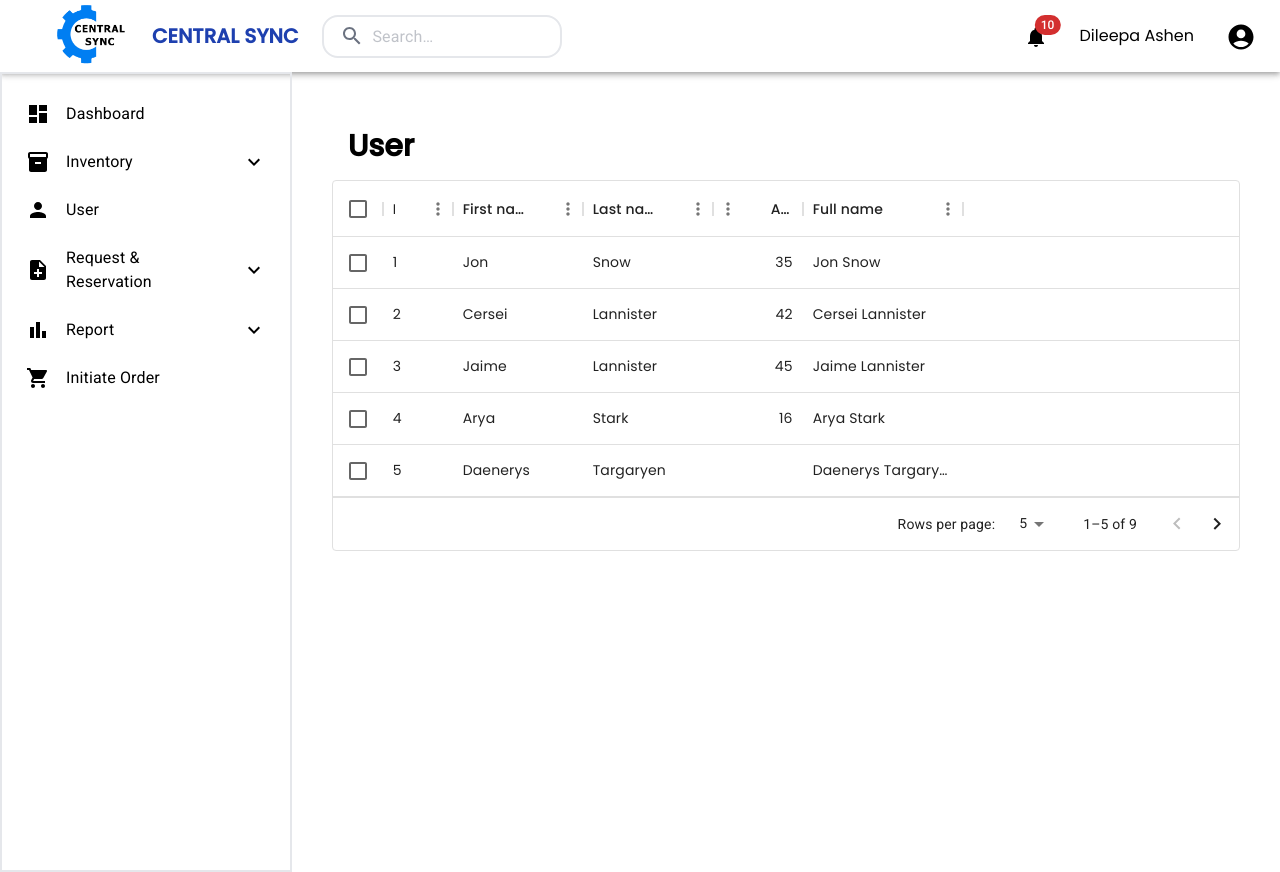
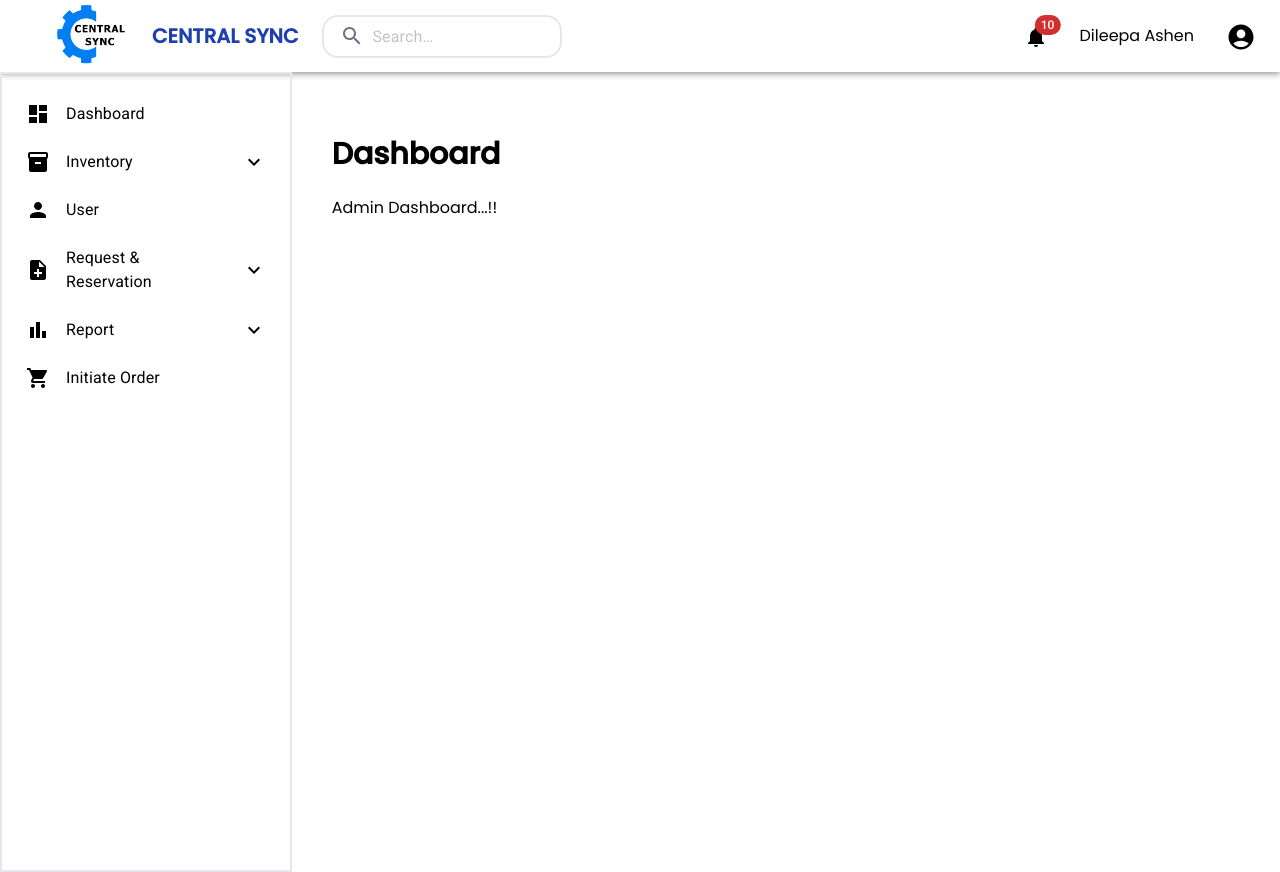
Before and after one commit to DileepaAshen2000/centralSyncFrontend, a React (Create React App) app: page / in a window 1280 px wide. Built offline with nearby package versions, Linux system fonts and the light colour scheme.

Commit message:
Add fetching adjustment part
Add adjustment getAll method

```diff
--- a/package.json
+++ b/package.json
@@ -11,6 +11,7 @@
     "@testing-library/jest-dom": "^5.17.0",
     "@testing-library/react": "^13.4.0",
     "@testing-library/user-event": "^13.5.0",
+    "axios": "^1.6.7",
     "react": "^18.2.0",
     "react-dom": "^18.2.0",
     "react-router-dom": "^6.21.3",
--- a/src/App.js
+++ b/src/App.js
@@ -1,11 +1,11 @@
 import React from "react";
-import Sample from "./pages/Sample";
+import Home from "./pages/Home"
 
 
 function App() {
   return (
     <div>
-      <Sample></Sample>
+      <Home/>
     </div>
   );
 }
--- a/src/components/SideBar.jsx
+++ b/src/components/SideBar.jsx
@@ -12,6 +12,7 @@ import BarChartIcon from '@mui/icons-material/BarChart';
 import ShoppingCartIcon from '@mui/icons-material/ShoppingCart';
 import AccountCircleIcon from '@mui/icons-material/AccountCircle';
 import React, { useState } from 'react';
+
 
 // React component for the SideBar
 const SideBar = () => {
@@ -31,15 +32,16 @@ const SideBar = () => {
     setOpenReport(!openReport);
   };
 
-
   return (
 
       <List className='mx-2 mt-2'>
-        {/* Main sections */}
+        {/* Dashboard sections */}
+        <a href='/'>
           <ListItem button className='rounded-lg hover:bg-blue-100 focus:bg-blue-400' >
             <DashboardIcon></DashboardIcon>
             <ListItemText primary="Dashboard" className='pl-4 pr-4' />
           </ListItem>
+        </a>
 
         {/* Inventory */}
         <ListItem button onClick={handleInventoryClick} className='rounded-lg hover:bg-blue-100 focus:bg-blue-400'>
@@ -52,9 +54,11 @@ const SideBar = () => {
             <ListItem button  className='pl-8 rounded-lg'>
               <ListItemText primary="Item" />
             </ListItem>
+            <a href='/adjustment'>
               <ListItem button  className='pl-8 rounded-lg'>
                 <ListItemText primary="Adjustment" />
               </ListItem>
+            </a>
             <ListItem button  className='pl-8 rounded-lg'>
               <ListItemText primary="Stock In" />
             </ListItem>
--- a/src/components/Table.jsx
+++ b/src/components/Table.jsx
@@ -1,43 +1,47 @@
 import * as React from 'react';
 import { DataGrid } from '@mui/x-data-grid';
+import axios from 'axios';
+import { useEffect, useState } from 'react'
 
 const columns = [
-  { field: 'id', headerName: 'ID', width: 70 },
-  { field: 'firstName', headerName: 'First name', width: 130 },
-  { field: 'lastName', headerName: 'Last name', width: 130 },
-  {
-    field: 'age',
-    headerName: 'Age',
-    type: 'number',
-    width: 90,
-  },
-  {
-    field: 'fullName',
-    headerName: 'Full name',
-    description: 'This column has a value getter and is not sortable.',
-    sortable: false,
-    width: 160,
-    valueGetter: (params) =>
-      `${params.row.firstName || ''} ${params.row.lastName || ''}`,
-  },
+  { field: 'id', headerName: 'Adjustment ID', width: 150 },
+  { field: 'reason', headerName: 'Reason', width: 180 },
+  { field: 'description', headerName: 'Description', width: 300 },
+  { field: 'adjusted_Qty', headerName: 'Adjusted_Qty', width: 150 },
+  { field: 'date', headerName: 'Date', width: 150 },
+  { field: 'adjustment_Status', headerName: 'Adjustment_Status', width: 200 },
 ];
 
-const rows = [
-  { id: 1, lastName: 'Snow', firstName: 'Jon', age: 35 },
-  { id: 2, lastName: 'Lannister', firstName: 'Cersei', age: 42 },
-  { id: 3, lastName: 'Lannister', firstName: 'Jaime', age: 45 },
-  { id: 4, lastName: 'Stark', firstName: 'Arya', age: 16 },
-  { id: 5, lastName: 'Targaryen', firstName: 'Daenerys', age: null },
-  { id: 6, lastName: 'Melisandre', firstName: null, age: 150 },
-  { id: 7, lastName: 'Clifford', firstName: 'Ferrara', age: 44 },
-  { id: 8, lastName: 'Frances', firstName: 'Rossini', age: 36 },
-  { id: 9, lastName: 'Roxie', firstName: 'Harvey', age: 65 },
-];
+
 
 export default function Table() {
+const [rows, setData] = useState([])
+useEffect(() => {
+  axios.get('http://localhost:8080/adjustment/getAll')
+    .then((response) => {
+
+    const data = response.data.map((adj) => ({
+
+      id: adj.adjId,
+      reason: adj.reason,
+      description: adj.description,
+      adjusted_Qty: adj.newQuantity,
+      date: adj.date,
+      adjustment_Status: adj.status,
+
+    }));
+    setData(data);
+    })
+    .catch((error) => {
+      console.log(error);
+    });
+}, [])
+
   return (
     <div>
+
       <DataGrid
+      className='shadow-lg'
         rows={rows}
         columns={columns}
         initialState={{
@@ -49,5 +53,6 @@ export default function Table() {
         checkboxSelection
       />
     </div>
+
   );
 }
--- /dev/null
+++ b/src/pages/Adjustment/Adjustment.jsx
@@ -0,0 +1,17 @@
+import React from 'react'
+import Table from '../../components/Table'
+import { Box } from '@mui/material'
+
+const Adjustment = () => {
+  return (
+    <Box>
+        <Box className="pb-4">
+            <h1 className="pt-6 pb-3 text-3xl font-bold ">Adjustment</h1>
+            <p>Here are all adjustments. !!</p>
+        </Box>
+        <Table/>
+    </Box>
+  )
+}
+
+export default Adjustment
--- /dev/null
+++ b/src/pages/Adjustment/NewAdjustment.jsx
@@ -0,0 +1,69 @@
+// SimpleForm.js
+import React, { useState } from 'react';
+import { TextField, Button, Container, Typography, Grid } from '@mui/material';
+
+const SimpleForm = () => {
+  const [formData, setFormData] = useState({
+    firstName: '',
+    lastName: '',
+    email: '',
+  });
+
+  const handleChange = (e) => {
+    setFormData({
+      ...formData,
+      [e.target.name]: e.target.value,
+    });
+  };
+
+  const handleSubmit = (e) => {
+    e.preventDefault();
+    // You can handle form submission logic here
+    console.log('Form Data Submitted:', formData);
+  };
+
+  return (
+    <Container component="main" maxWidth="xs">
+      <Typography variant="h5" align="center" gutterBottom>
+        Simple Form
+      </Typography>
+      <form onSubmit={handleSubmit}>
+        <Grid container spacing={2}>
+          <Grid item xs={12}>
+            <TextField
+              fullWidth
+              label="First Name"
+              name="firstName"
+              value={formData.firstName}
+              onChange={handleChange}
+            />
+          </Grid>
+          <Grid item xs={12}>
+            <TextField
+              fullWidth
+              label="Last Name"
+              name="lastName"
+              value={formData.lastName}
+              onChange={handleChange}
+            />
+          </Grid>
+          <Grid item xs={12}>
+            <TextField
+              fullWidth
+              type="email"
+              label="Email"
+              name="email"
+              value={formData.email}
+              onChange={handleChange}
+            />
+          </Grid>
+        </Grid>
+        <Button type="submit" variant="contained" color="primary" fullWidth>
+          Submit
+        </Button>
+      </form>
+    </Container>
+  );
+};
+
+export default SimpleForm;
--- /dev/null
+++ b/src/pages/Dashboard.jsx
@@ -0,0 +1,14 @@
+import React from 'react'
+
+const Dashboard = (props) => {
+  return (
+    <div>
+        <div>
+            <h1 className="pt-6 pb-6 text-3xl font-bold ">{props.name}</h1>
+        </div>
+        <h4>Admin Dashboard...!!</h4>
+    </div>
+  )
+}
+
+export default Dashboard
--- /dev/null
+++ b/src/pages/Home.jsx
@@ -0,0 +1,37 @@
+import React from 'react'
+import NavBar from '../components/NavBar'
+import SideBar from '../components/SideBar'
+import { BrowserRouter, Route, Routes } from 'react-router-dom'
+import Dashboard from './Dashboard'
+
+import Adjustment from './Adjustment/Adjustment'
+import NewAdjustment from './Adjustment/NewAdjustment'
+
+const Home = () => {
+  return (
+    <div>
+      <div>
+        <NavBar></NavBar>
+      </div>
+
+      <div className='flex h-screen'>
+        <div className='box-border hidden border-2 md:block w-96'>
+          <SideBar></SideBar>
+        </div>
+
+
+        <div className='w-screen p-10'>
+          {/* Enter components here, that you want to insert. */}
+          <BrowserRouter>
+            <Routes>
+              <Route path='/' element={<Dashboard name="Dashboard"/>}></Route>
+              <Route path='/adjustment' element={<Adjustment/>}></Route>
+            </Routes>
+          </BrowserRouter>
+        </div>
+      </div>
+    </div>
+  )
+}
+
+export default Home
--- a/src/pages/Sample.jsx
+++ /dev/null
@@ -1,28 +0,0 @@
-import React from 'react'
-import NavBar from '../components/NavBar'
-import SideBar from '../components/SideBar'
-import Table from '../components/Table'
-
-
-const Sample = () => {
-  return (
-    <div>
-      <div >
-        <NavBar></NavBar>
-      </div>
-      <div className='flex h-screen'>
-        <div className='box-border hidden border-2 md:block w-96'>
-          <SideBar></SideBar>
-        </div>
-        <div className='w-screen p-10 ' >
-          {/* Enter components here, that you want to insert. */}
-          {/* Lorem ipsum dolor sit amet consectetur adipisicing elit. Sequi saepe iusto pariatur placeat praesentium sunt quia aut, assumenda minus dignissimos officiis, nostrum optio quasi culpa doloremque hic molestias, ab ullam. Culpa laborum veritatis veniam laboriosam perferendis in a repudiandae nihil, reprehenderit ratione ex itaque maiores suscipit, tempore dolorum ad aperiam nam praesentium magnam iure aut saepe animi. Quidem adipisci, animi, neque dolor sequi eaque, quisquam iste placeat minima quae suscipit mollitia voluptates accusamus excepturi. Totam praesentium sit magni corrupti animi quasi quibusdam exercitationem vel nisi cupiditate tempora, perspiciatis deleniti quas, explicabo non dolorem odio harum soluta unde. Ex, voluptas beatae. */}
-          <h1 className="p-4 text-3xl font-bold">User</h1>
-          <Table></Table>
-        </div>
-      </div>
-    </div>
-  )
-}
-
-export default Sample
```
Also changed, not shown: 1 other file (tests, documents, lock files or other folders). Lines whose indentation alone changed are shown as unchanged.
